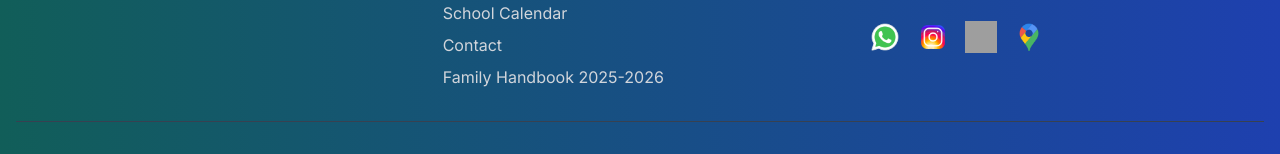
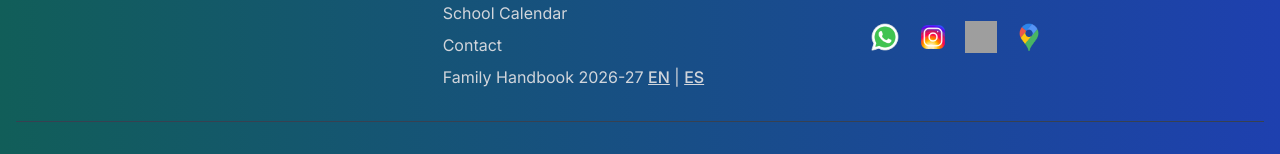
Before and after one commit to mwbsmith/pacifico-web, a Next.js app: page /visit in a window 1280 px wide. Shown: the part 2295-2449 px from the top of the page. Built offline with nearby package versions, Linux system fonts and the light colour scheme; no server answers; grey boxes are pictures that could not be loaded; a web font is replaced by a local one.

Commit message:
feat: update family handbook year to 2026-27 and add new PDF links
Co-authored-by: mwbsmith <6138748+mwbsmith@users.noreply.github.com>

```diff
--- a/app/page.tsx
+++ b/app/page.tsx
@@ -173,7 +173,7 @@ const translations = {
     aboutUs: "About Us",
     schoolNews: "School News",
     schoolCalendar: "School Calendar",
-    familyHandbook: "Family Handbook 2025-2026",
+    familyHandbook: "Family Handbook 2026-27",
     connectWithUs: "Connect With Us",
     footerCopyright: "Pacífico Internacional. All rights reserved. | Nurturing minds, hearts, and hands.",
 
@@ -307,7 +307,7 @@ const translations = {
     aboutUs: "Acerca de Nosotros",
     schoolNews: "Noticias de la Escuela",
     schoolCalendar: "Calendario Escolar",
-    familyHandbook: "Manual Familiar 2025-2026",
+    familyHandbook: "Manual Familiar 2026-27",
     connectWithUs: "Conéctate con Nosotros",
     footerCopyright: "Pacífico Internacional. Todos los derechos reservados. | Nutriendo mentes, corazones y manos.",
 
@@ -2159,16 +2159,30 @@ export default function PacificoHomepage() {
                     {t("contact")}
                   </Link>
                 </li>
-                <li>
+              <li>
+                <span className="text-gray-300">
+                  {t("familyHandbook")}{" "}
                   <a
-                    href="/documents/family-handbook-2025-2026.pdf"
+                    href="/documents/family-handbook-2026-27-en.pdf"
+                    download
                     target="_blank"
                     rel="noopener noreferrer"
-                    className="text-gray-300 hover:text-teal-300 transition-colors"
+                    className="font-medium underline hover:text-teal-300 transition-colors"
                   >
-                    {t("familyHandbook")}
+                    EN
                   </a>
-                </li>
+                  {" | "}
+                  <a
+                    href="/documents/family-handbook-2026-27-es.pdf"
+                    download
+                    target="_blank"
+                    rel="noopener noreferrer"
+                    className="font-medium underline hover:text-teal-300 transition-colors"
+                  >
+                    ES
+                  </a>
+                </span>
+              </li>
               </ul>
             </div>
             <div>
--- a/components/shared-footer.tsx
+++ b/components/shared-footer.tsx
@@ -19,7 +19,7 @@ const translations = {
     admissions: "Admissions",
     schoolCalendar: "School Calendar",
     contact: "Contact",
-    familyHandbook: "Family Handbook 2025-2026",
+    familyHandbook: "Family Handbook 2026-27",
     connectWithUs: "Connect With Us",
   },
   es: {
@@ -30,7 +30,7 @@ const translations = {
     admissions: "Admisiones",
     schoolCalendar: "Calendario Escolar",
     contact: "Contacto",
-    familyHandbook: "Manual Familiar 2025-2026",
+    familyHandbook: "Manual Familiar 2026-27",
     connectWithUs: "Conéctate con Nosotros",
   },
 }
@@ -87,14 +87,28 @@ export default function SharedFooter({ language }: SharedFooterProps) {
                 </Link>
               </li>
               <li>
-                <a
-                  href="/documents/family-handbook-2025-2026.pdf"
-                  target="_blank"
-                  rel="noopener noreferrer"
-                  className="text-gray-300 hover:text-teal-300 transition-colors"
-                >
-                  {t("familyHandbook")}
-                </a>
+                <span className="text-gray-300">
+                  {t("familyHandbook")}{" "}
+                  <a
+                    href="/documents/family-handbook-2026-27-en.pdf"
+                    download
+                    target="_blank"
+                    rel="noopener noreferrer"
+                    className="font-medium underline hover:text-teal-300 transition-colors"
+                  >
+                    EN
+                  </a>
+                  {" | "}
+                  <a
+                    href="/documents/family-handbook-2026-27-es.pdf"
+                    download
+                    target="_blank"
+                    rel="noopener noreferrer"
+                    className="font-medium underline hover:text-teal-300 transition-colors"
+                  >
+                    ES
+                  </a>
+                </span>
               </li>
             </ul>
           </div>
```
Also changed, not shown: 2 other files (tests, documents, lock files or other folders).
